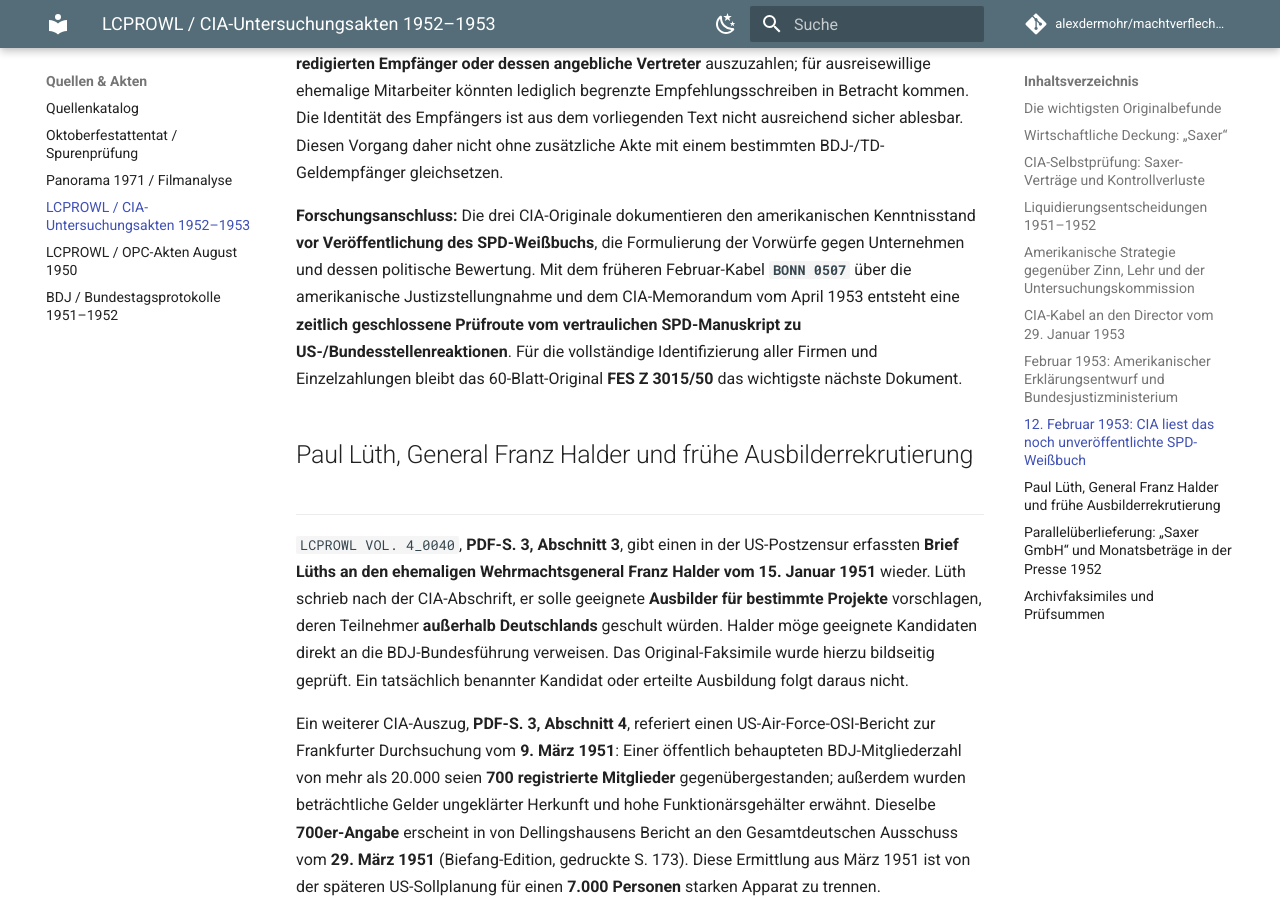
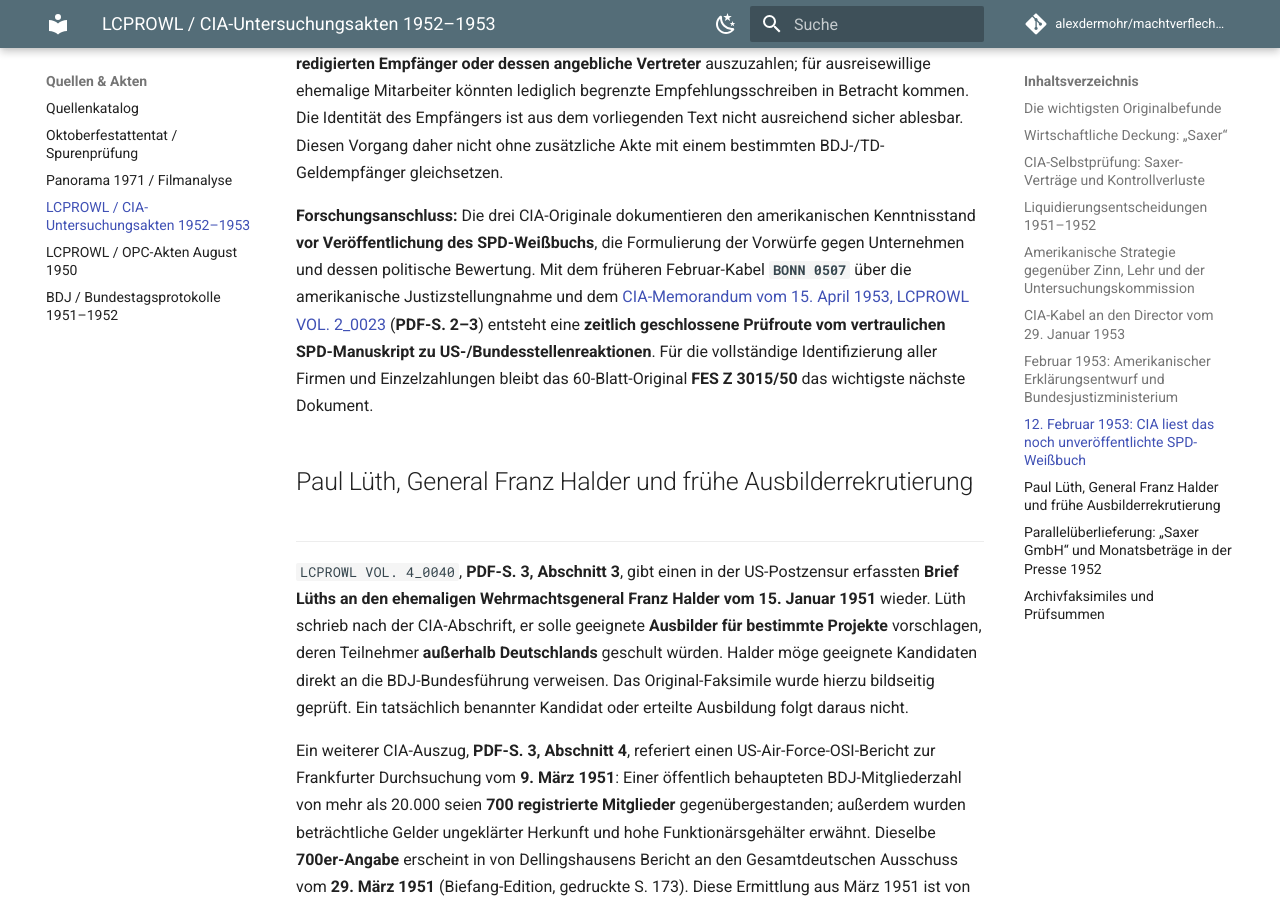
Before and after one commit to alexdermohr/machtverflechtungen, an MkDocs documentation site: the page built from docs/quellen/lcprowl-1952-1953-us-ermittlungen.md, in a window 1280 px wide and 900 px high, scrolled down 7917 px. Built offline with MkDocs 1.6.1 and Material for MkDocs 9.7.7, drawn with Linux system fonts in a browser that asks for light colours; comment, search, counter and statistics services are not loaded; some of the changed text lies outside the part shown.

Commit message:
docs: date February source coverage and identify CIA April memo

```diff
--- a/docs/quellen/lcprowl-1952-1953-us-ermittlungen.md
+++ b/docs/quellen/lcprowl-1952-1953-us-ermittlungen.md
@@ -110,7 +110,7 @@
 
 **[LCPROWL VOL. 2_0048](https://archive.org/download/LCPROWLVOL2-0048/LCPROWL%20%20%20%20VOL.%202_0048.pdf), `FRAN 1555`, PDF-S. 1, 12. Februar 1953:** Ein weiteres Frankfurter Telegramm meldet eine Gesprächsvereinbarung, **keine weiteren Gelder an einen stark redigierten Empfänger oder dessen angebliche Vertreter** auszuzahlen; für ausreisewillige ehemalige Mitarbeiter könnten lediglich begrenzte Empfehlungsschreiben in Betracht kommen. Die Identität des Empfängers ist aus dem vorliegenden Text nicht ausreichend sicher ablesbar. Diesen Vorgang daher nicht ohne zusätzliche Akte mit einem bestimmten BDJ-/TD-Geldempfänger gleichsetzen.
 
-**Forschungsanschluss:** Die drei CIA-Originale dokumentieren den amerikanischen Kenntnisstand **vor Veröffentlichung des SPD-Weißbuchs**, die Formulierung der Vorwürfe gegen Unternehmen und dessen politische Bewertung. Mit dem früheren Februar-Kabel **`BONN 0507`** über die amerikanische Justizstellungnahme und dem CIA-Memorandum vom April 1953 entsteht eine **zeitlich geschlossene Prüfroute vom vertraulichen SPD-Manuskript zu US-/Bundesstellenreaktionen**. Für die vollständige Identifizierung aller Firmen und Einzelzahlungen bleibt das 60-Blatt-Original **FES Z 3015/50** das wichtigste nächste Dokument.
+**Forschungsanschluss:** Die drei CIA-Originale dokumentieren den amerikanischen Kenntnisstand **vor Veröffentlichung des SPD-Weißbuchs**, die Formulierung der Vorwürfe gegen Unternehmen und dessen politische Bewertung. Mit dem früheren Februar-Kabel **`BONN 0507`** über die amerikanische Justizstellungnahme und dem [CIA-Memorandum vom 15. April 1953, LCPROWL VOL. 2_0023](https://web.archive.org/web/20250220054013id_/https://www.cia.gov/readingroom/docs/LCPROWL%20%20%20%20VOL.%202_0023.pdf) (**PDF-S. 2–3**) entsteht eine **zeitlich geschlossene Prüfroute vom vertraulichen SPD-Manuskript zu US-/Bundesstellenreaktionen**. Für die vollständige Identifizierung aller Firmen und Einzelzahlungen bleibt das 60-Blatt-Original **FES Z 3015/50** das wichtigste nächste Dokument.
 
 ## Paul Lüth, General Franz Halder und frühe Ausbilderrekrutierung
 
```
Also changed, not shown: other parts of docs/quellen/lcprowl-1952-1953-us-ermittlungen.md (+1 -1 lines).
